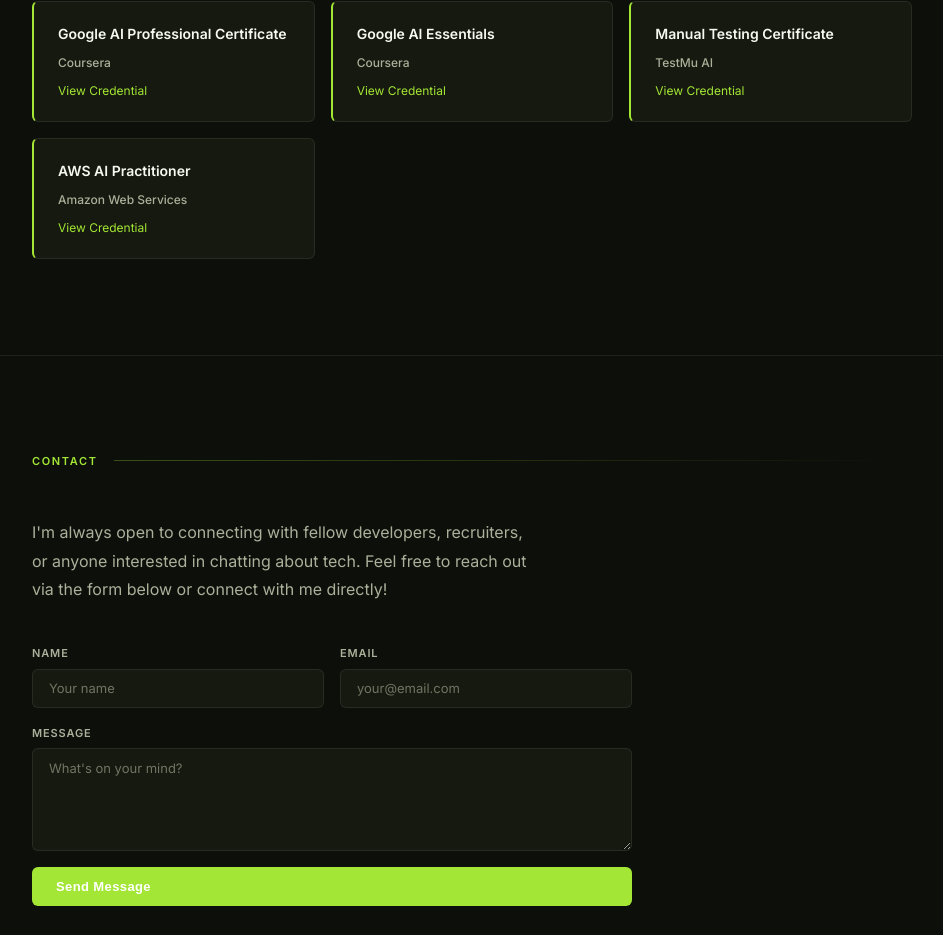
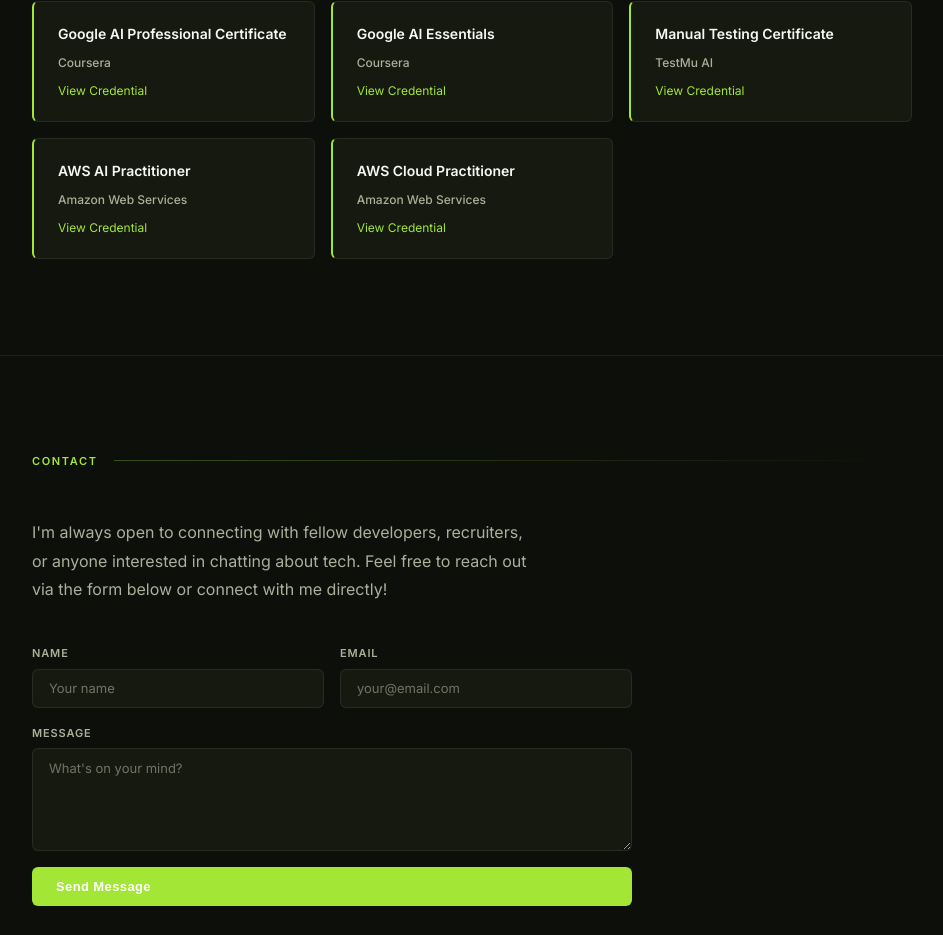
Before and after one commit to Htet-Myark/htet-portfolio-v2, a React (Vite) app: page / in a window 1280 px wide. Shown: the part 4713-5648 px from the top of the page, without its empty margins (168-1111 px from the left). Built offline with nearby package versions, Linux system fonts and the light colour scheme.

Commit message:
AWS cloud practitioner unlocked

```diff
--- a/src/components/Certificates.jsx
+++ b/src/components/Certificates.jsx
@@ -8,6 +8,7 @@
   {name: 'Google AI Essentials', issuer:'Coursera',link: 'https://www.coursera.org/account/accomplishments/specialization/certificate/C6CKO497MDBN'},
   {name: 'Manual Testing Certificate', issuer:'TestMu AI',link: 'https://www.testmuai.com/certified/LMT-8OROAL/'},
   {name: 'AWS AI Practitioner', issuer:'Amazon Web Services',link: 'https://www.credly.com/badges/ccf30247-4cd4-4827-b557-8375385dcdbf/public_url'},
+  {name: 'AWS Cloud Practitioner', issuer:'Amazon Web Services',link: 'https://www.credly.com/badges/2dd76b2b-8a3f-4194-a6cf-740bd063bb07/public_url'},
 ]
 
 export default function Certificates() {
@@ -24,6 +25,7 @@
                 <a href={c.link} target="_blank" rel="noopener noreferrer" className="cert-link">
                   View Credential
                 </a>
+
               )}
             </div>
           </div>
```
